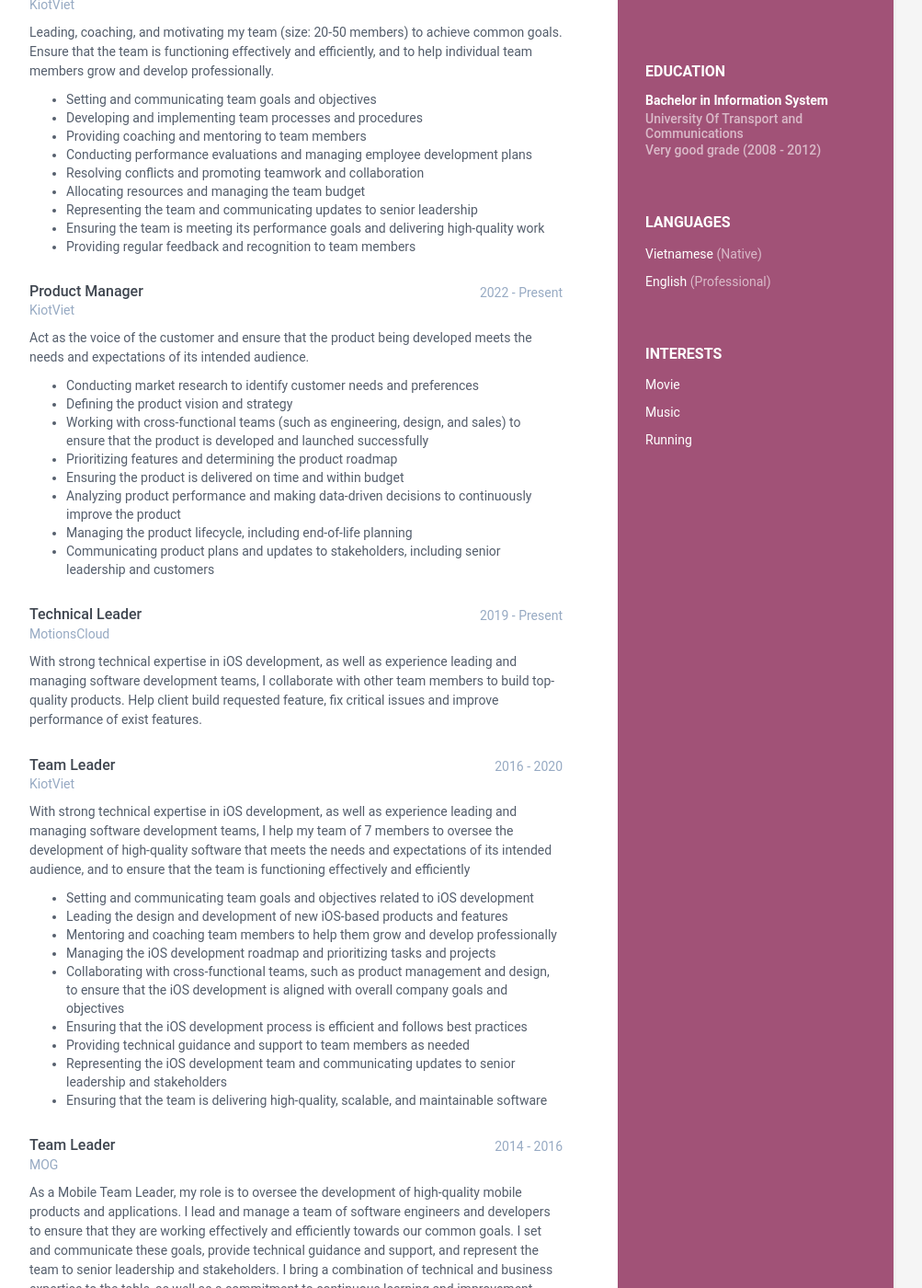
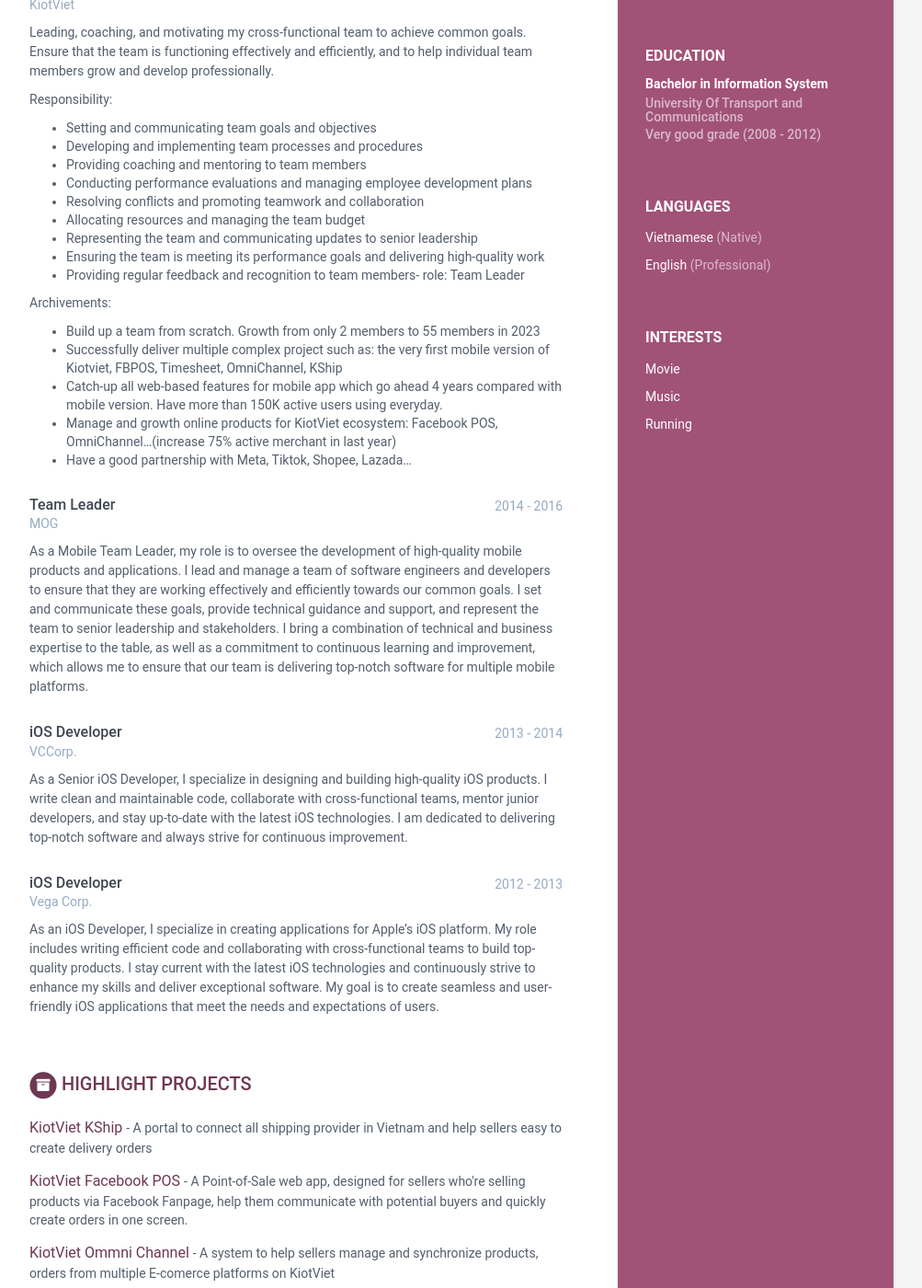
Before and after one commit to tuantmdev/tuantmdev.github.io, a Jekyll site: the page built from index.html, in a window 1280 px wide and 1400 px high, scrolled down 548 px. Shown: the whole window at 92% size, without its empty margins (168-1171 px from the left). Built offline with Jekyll 4.4.1, drawn with Linux system fonts in a browser that asks for light colours; some of the changed text lies outside the part shown.

Commit message:
Update data to add some archivements

```diff
--- a/_data/data.yml
+++ b/_data/data.yml
@@ -8,7 +8,7 @@ sidebar:
 
     # Profile information
     name: Tuan Tran
-    tagline: iOS Expert / Engineering Manager / Project Manager
+    tagline: Project Manager / PSM I
     avatar: profile.png  #place a 100x100 picture inside /assets/images/ folder and provide the name of the file below
 
     # Sidebar links
@@ -62,11 +62,13 @@ education:
 experiences:
     title: Experiences
     info:
-      - role: Team Manager
-        time: 2020 - Present
+      - role: Team Manager (Project Manager)
+        time: 2016 - Present
         company: KiotViet
         details: |
-          Leading, coaching, and motivating my team (size: 20-50 members) to achieve common goals. Ensure that the team is functioning effectively and efficiently, and to help individual team members grow and develop professionally.
+          Leading, coaching, and motivating my cross-functional team to achieve common goals. Ensure that the team is functioning effectively and efficiently, and to help individual team members grow and develop professionally.
+
+          Responsibility:
             - Setting and communicating team goals and objectives
             - Developing and implementing team processes and procedures
             - Providing coaching and mentoring to team members
@@ -75,39 +77,15 @@ experiences:
             - Allocating resources and managing the team budget
             - Representing the team and communicating updates to senior leadership
             - Ensuring the team is meeting its performance goals and delivering high-quality work
-            - Providing regular feedback and recognition to team members
-      - role: Product Manager
-        time: 2022 - Present
-        company: KiotViet
-        details: |
-          Act as the voice of the customer and ensure that the product being developed meets the needs and expectations of its intended audience.
-            - Conducting market research to identify customer needs and preferences
-            - Defining the product vision and strategy
-            - Working with cross-functional teams (such as engineering, design, and sales) to ensure that the product is developed and launched successfully
-            - Prioritizing features and determining the product roadmap
-            - Ensuring the product is delivered on time and within budget
-            - Analyzing product performance and making data-driven decisions to continuously improve the product
-            - Managing the product lifecycle, including end-of-life planning
-            - Communicating product plans and updates to stakeholders, including senior leadership and customers
-      - role: Technical Leader
-        time: 2019 - Present
-        company: MotionsCloud
-        details: |
-          With strong technical expertise in iOS development, as well as experience leading and managing software development teams, I collaborate with other team members to build top-quality products. Help client build requested feature, fix critical issues and improve performance of exist features.
-      - role: Team Leader
-        time: 2016 - 2020
-        company: KiotViet
-        details: |
-          With strong technical expertise in iOS development, as well as experience leading and managing software development teams, I help my team of 7 members to oversee the development of high-quality software that meets the needs and expectations of its intended audience, and to ensure that the team is functioning effectively and efficiently
-            - Setting and communicating team goals and objectives related to iOS development
-            - Leading the design and development of new iOS-based products and features
-            - Mentoring and coaching team members to help them grow and develop professionally
-            - Managing the iOS development roadmap and prioritizing tasks and projects
-            - Collaborating with cross-functional teams, such as product management and design, to ensure that the iOS development is aligned with overall company goals and objectives
-            - Ensuring that the iOS development process is efficient and follows best practices
-            - Providing technical guidance and support to team members as needed
-            - Representing the iOS development team and communicating updates to senior leadership and stakeholders
-            - Ensuring that the team is delivering high-quality, scalable, and maintainable software
+            - Providing regular feedback and recognition to team members- role: Team Leader
+
+          Archivements:
+            - Build up a team from scratch. Growth from only 2 members to 55 members in 2023
+            - Successfully deliver multiple complex project such as: the very first mobile version of Kiotviet, FBPOS, Timesheet, OmniChannel, KShip
+            - Catch-up all web-based features for mobile app which go ahead 4 years compared with mobile version. Have more than 150K active users using everyday.
+            - Manage and growth online products for KiotViet ecosystem: Facebook POS, OmniChannel...(increase 75% active merchant in last year)
+            - Have a good partnership with Meta, Tiktok, Shopee, Lazada...
+
       - role: Team Leader
         time: 2014 - 2016
         company: MOG
@@ -146,14 +124,6 @@ projects:
         link: "https://apps.apple.com/vn/developer/citigo/id1080531531"
         tagline: "Apps which allow sellers to create, manager products, orders, invoices and many more"
 
-      - title: SVPRO
-        link: "https://apps.apple.com/us/app/svpro-app/id1068950627"
-        tagline: "An iPad app for agents to verify car insurance claims on-site."
-
-      - title: Excon app
-        link: "https://apps.apple.com/de/app/excon-app/id1372718209"
-        tagline: "An iOS app which using OCR, location tracking, photo and video to audit cars for later use"
-
 skills:
     title: Skills &amp; Proficiency
 
```
